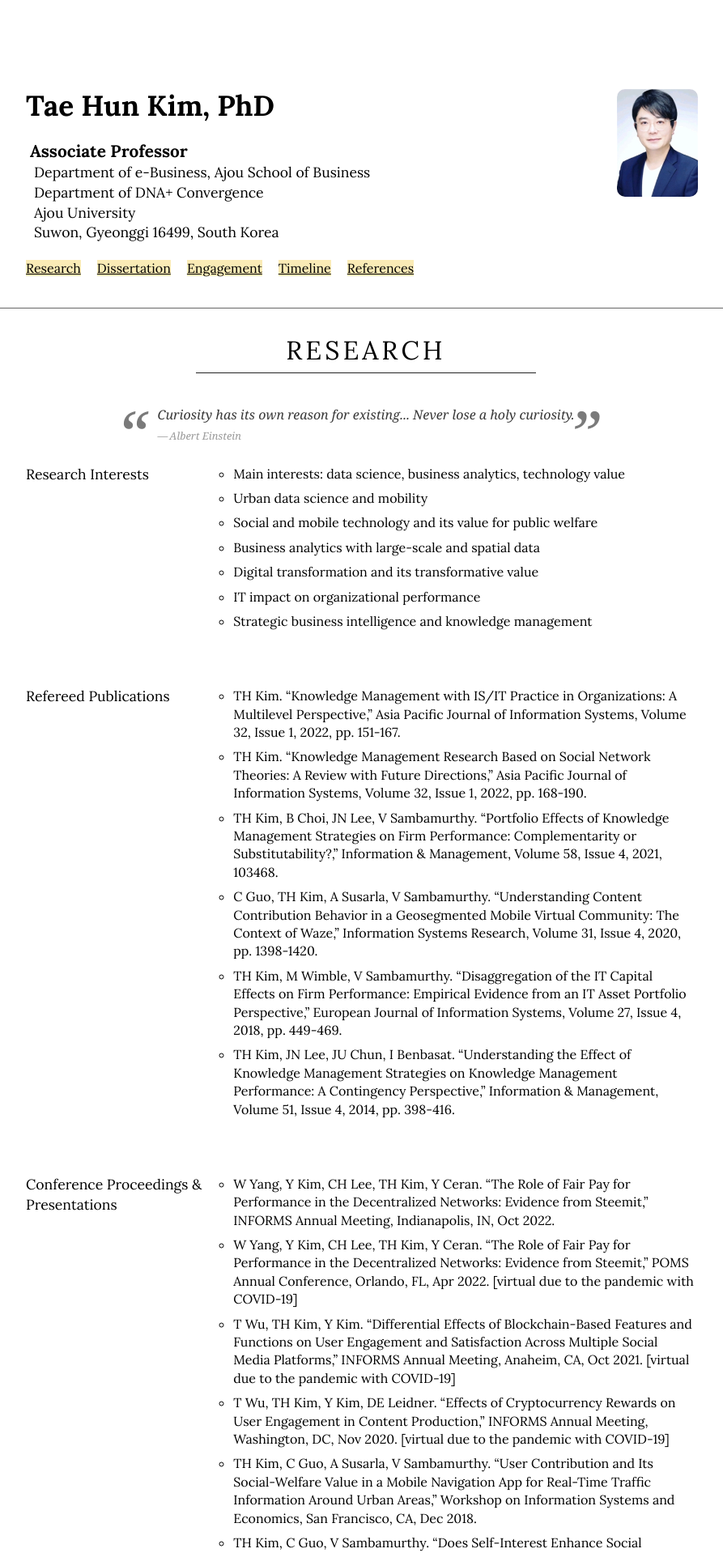
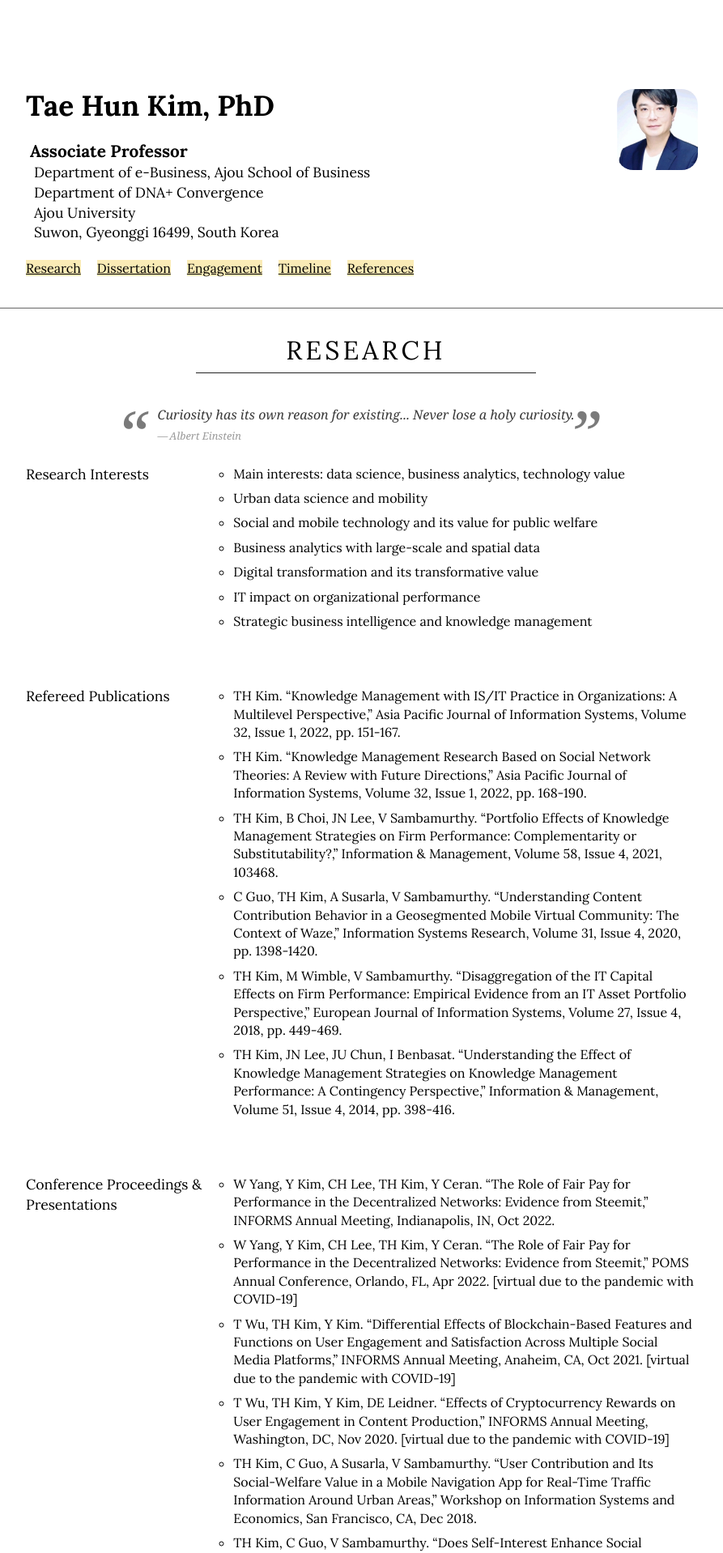
Before and after one commit to istaehun/taehun, a Jekyll site: the page built from index.html, in a window 1280 px wide. Shown: the top 1918 px of the page at 81% size, without its empty margins (188-1081 px from the left). Built offline with Jekyll 4.4.1, drawn with Linux system fonts in a browser that asks for light colours; nearby versions of some CDN libraries.

Commit message:
Update _header.scss

```diff
--- a/_sass/_header.scss
+++ b/_sass/_header.scss
@@ -20,9 +20,13 @@ header {
     width: 50px;
     float: right;
     border-radius: 10px;
+    object-fit: cover;
+    height: 50px;
     @media(min-width: 640px) {
       width: 100px;
       float: right;
+      border-radius: 20px;
+      height: 100px;
     }
   }
 
```
